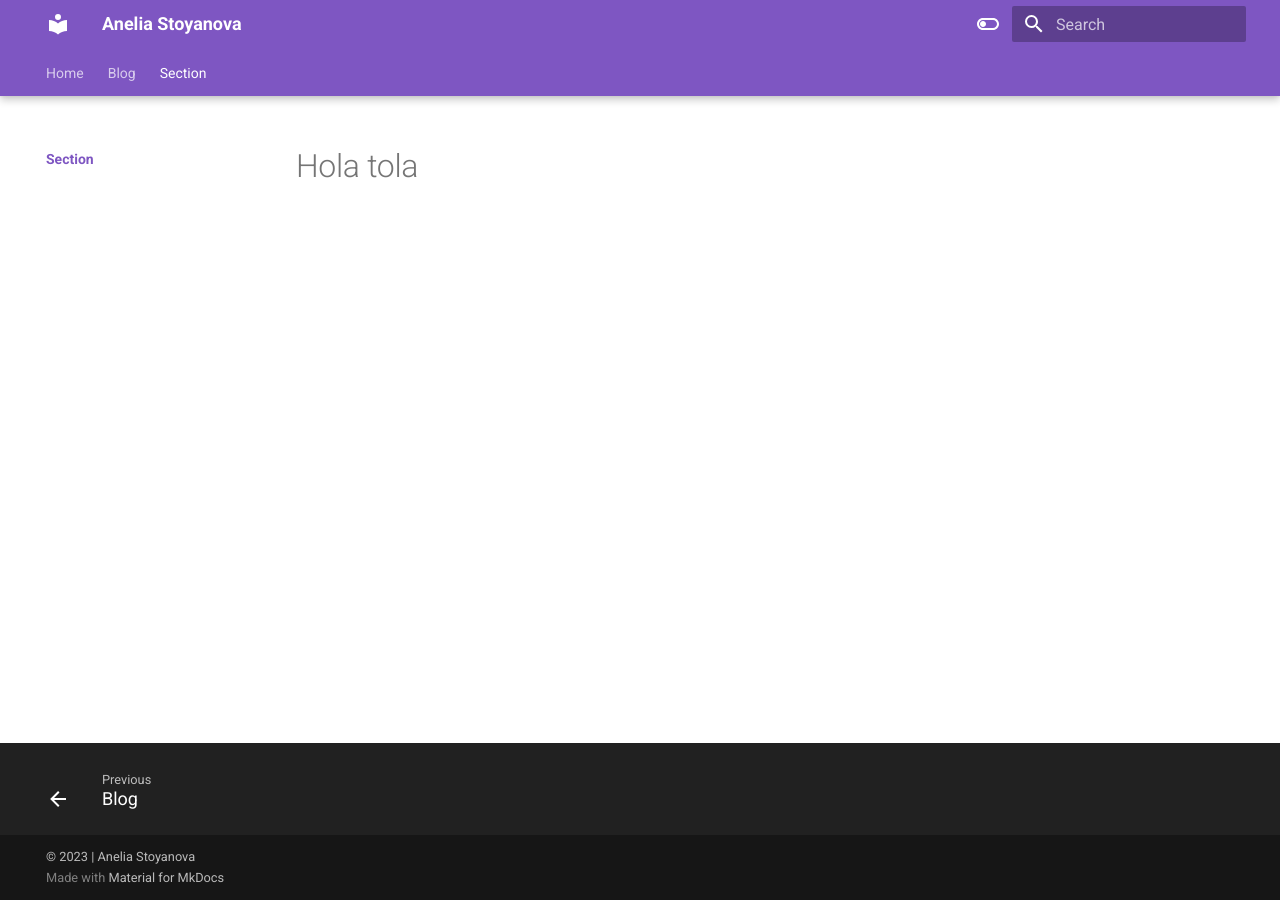
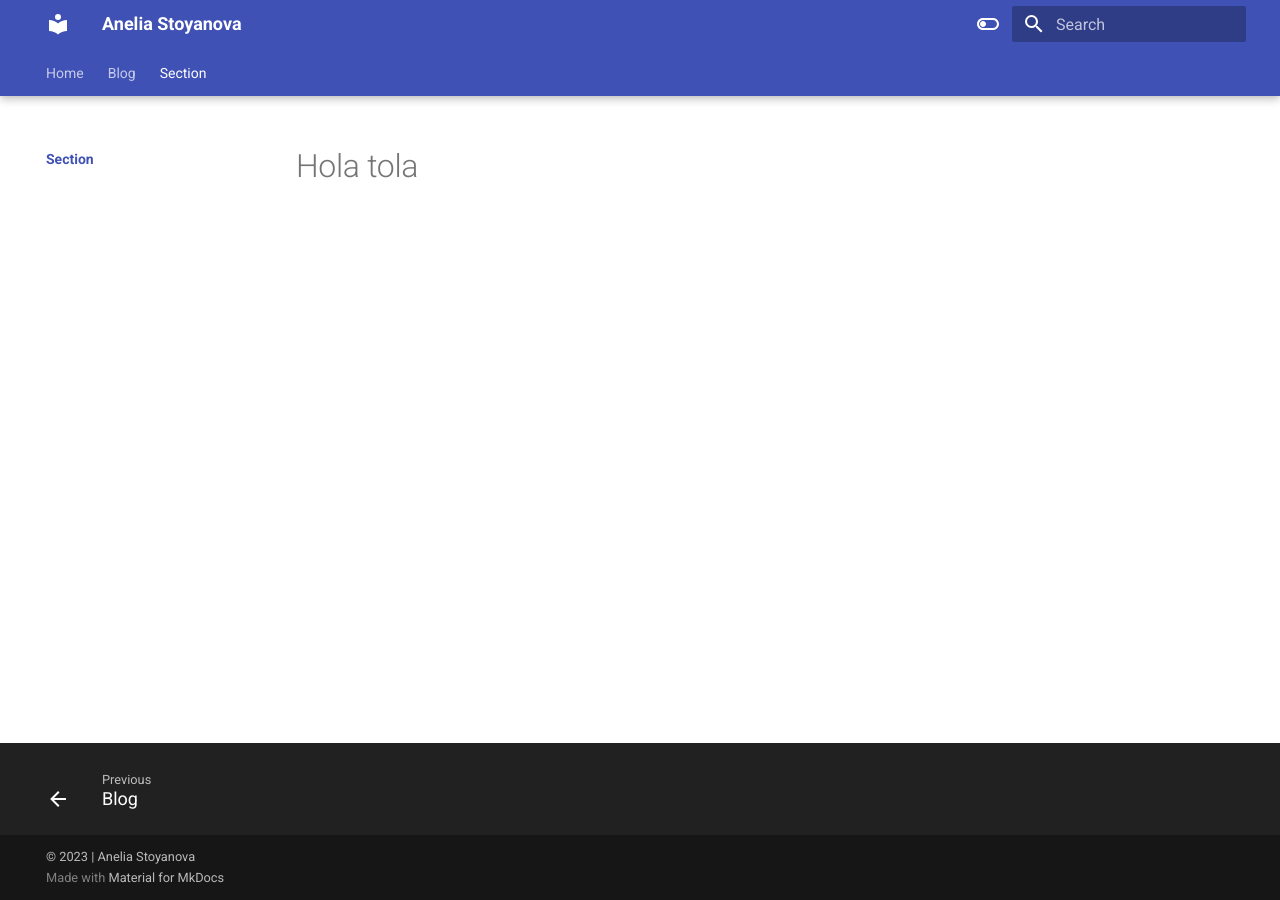
Before and after one commit to anelllya/portfolio, an MkDocs documentation site: the page built from docs/section/index.md, in a window 1280 px wide. Built offline with MkDocs 1.6.1 and Material for MkDocs 9.7.7, drawn with Linux system fonts in a browser that asks for light colours.

Commit message:
no queremos perder estos camboios

```diff
--- /dev/null
+++ b/docs/stylesheets/extra.css
@@ -0,0 +1,5 @@
+[data-md-color-scheme="youtube"] {
+    --md-primary-fg-color:        #EE0F0F;
+    --md-primary-fg-color--light: #ECB7B7;
+    --md-primary-fg-color--dark:  #90030C;
+  }
--- a/mkdocs.yml
+++ b/mkdocs.yml
@@ -5,14 +5,13 @@
 
 copyright: © 2023 | Anelia Stoyanova
 
+extra_css:
+  - stylesheets/extra.css
+
 # Material Configuration
 theme:
   name: material
   custom_dir: overrides # Contains custom 'home.html' coverpage (and 'main.html')
-
-  extra_css:
-  - stylesheets/extra.css
-  - stylesheets/home.css
 
   features:
     - navigation.indexes          # Implied section 'index.md' files
@@ -29,8 +28,6 @@
     # Light Mode
     - media: "(prefers-color-scheme: light)"
       scheme: default
-      primary: deep purple # deep orange
-      accent: indigo
       toggle:
         icon: material/toggle-switch-off-outline
         name: Switch to Dark Mode
@@ -38,8 +35,6 @@
     # Dark Mode
     - media: "(prefers-color-scheme: dark)"
       scheme: slate
-      primary: deep purple # deep orange
-      accent: indigo
       toggle:
         icon: material/toggle-switch
         name: Switch to Light Mode
```
